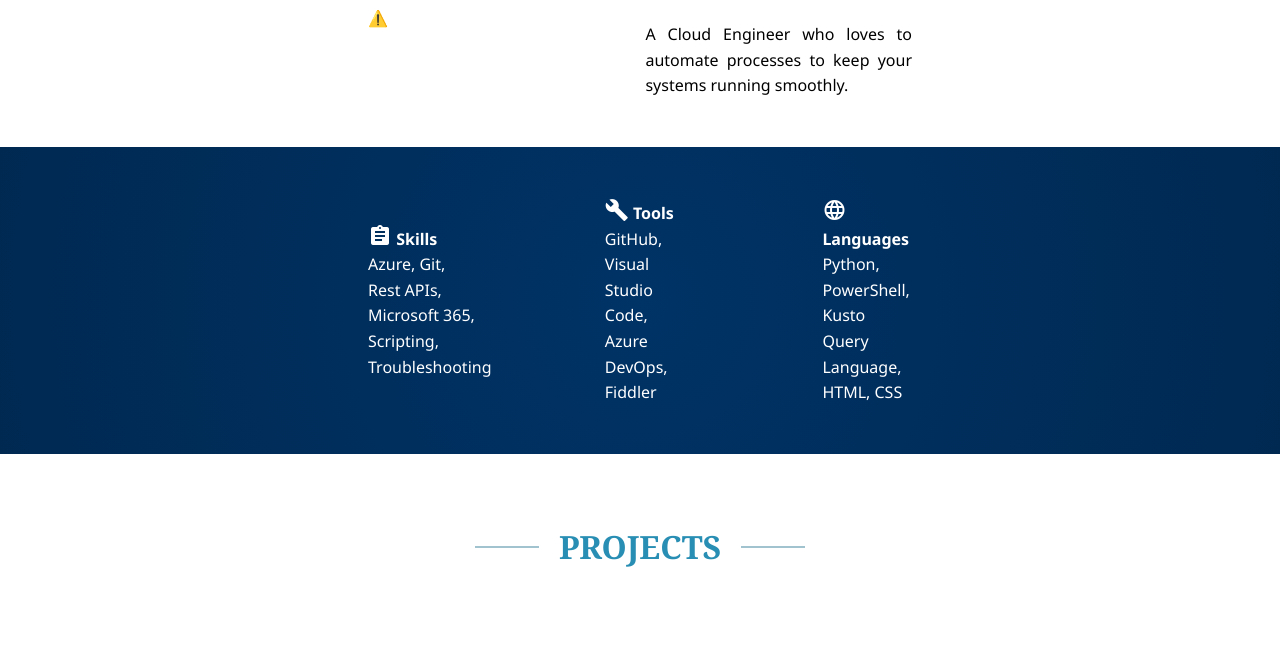
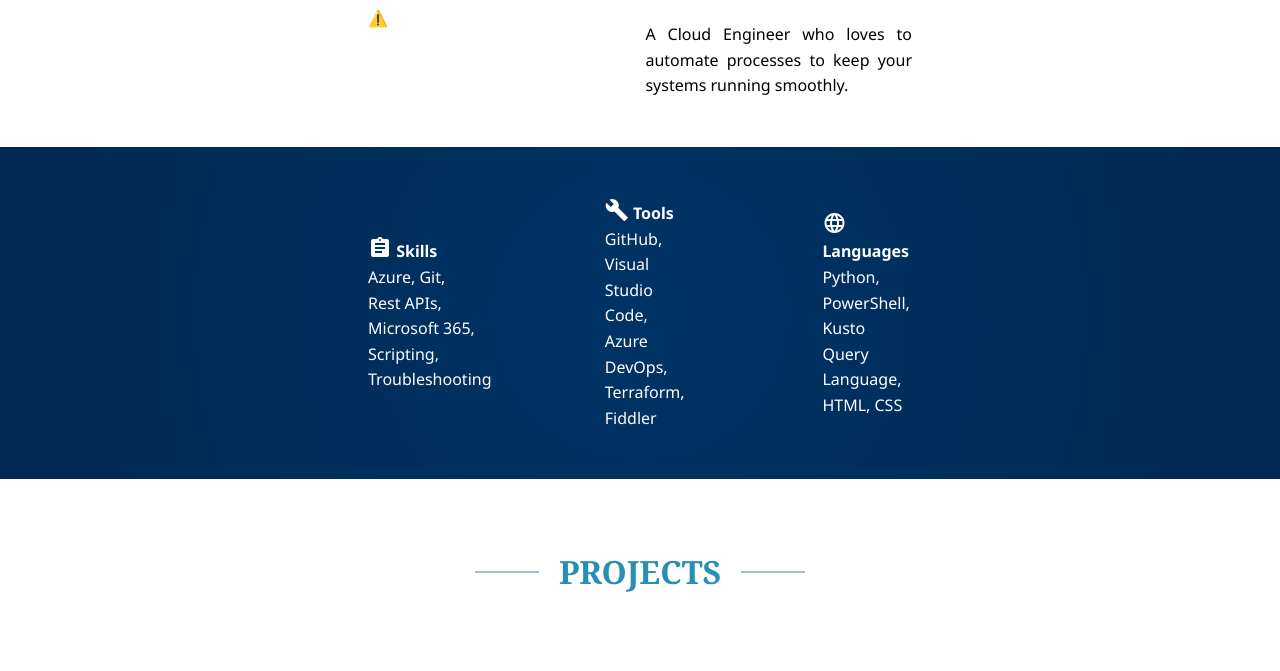
Before and after one commit to cmeadowstech/Website, a Django app: page / in a window 1280 px wide. Shown: the part 179-850 px from the top of the page. Run offline with Django 4.2, Linux system fonts and the light colour scheme; data that the repository does not hold is empty.

Commit message:
Update skills

```diff
--- a/app/home/templates/index.html
+++ b/app/home/templates/index.html
@@ -65,7 +65,7 @@
 						<i class="material-icons">build</i>
 						<h3>Tools</h3>
 					</div>
-					<p>GitHub, Visual Studio Code, Azure DevOps, Fiddler</p>
+					<p>GitHub, Visual Studio Code, Azure DevOps, Terraform, Fiddler</p>
 				</div>
 				<div class="skill_section">
 					<div class="skills_header">
```
